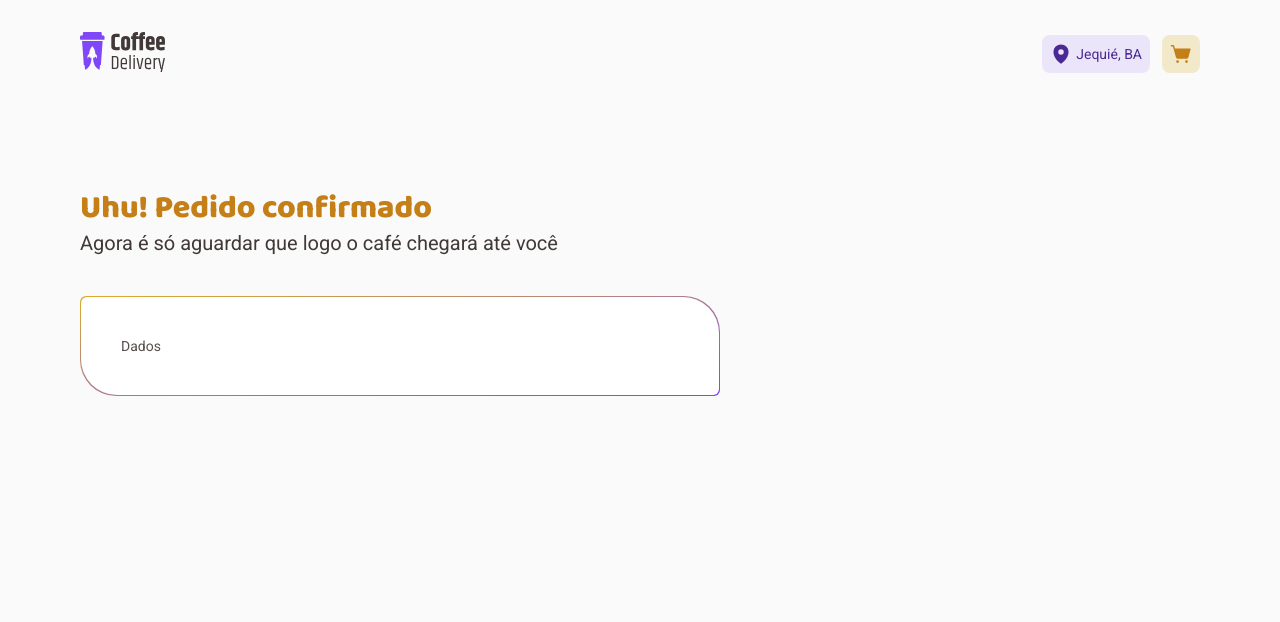
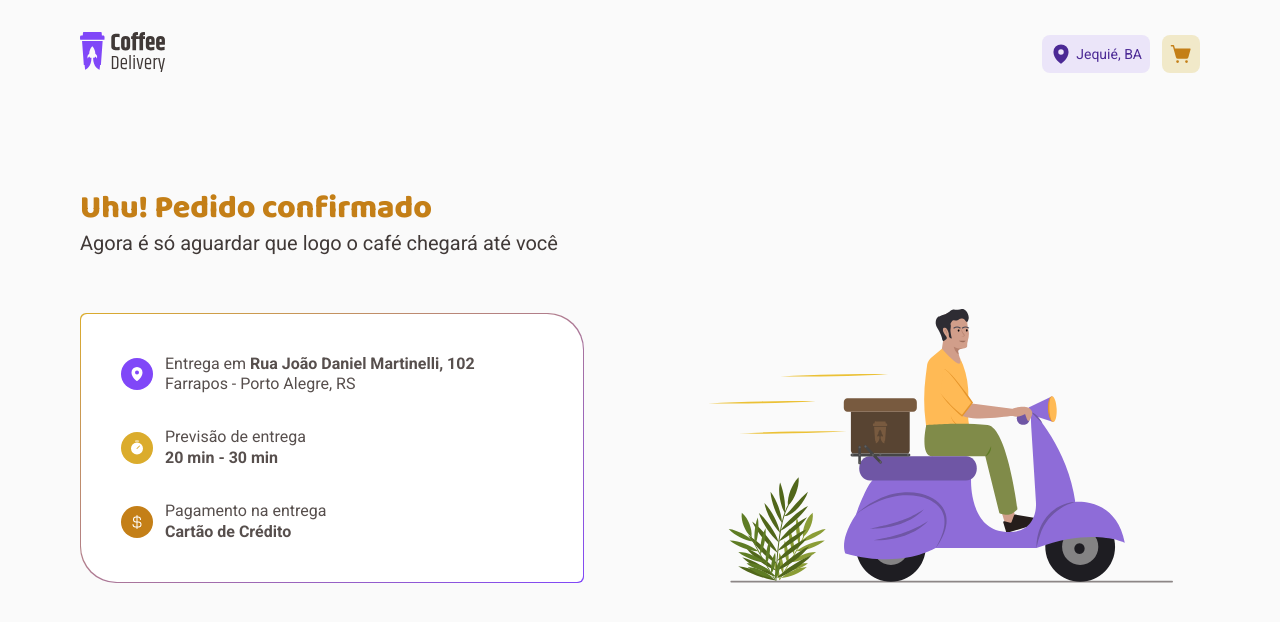
Before and after one commit to AndersonPAlmeida/coffee-delivery, a React (Vite) app: page /order-complete in a window 1280 px wide. Shown: the top 622 px of the page. Built offline with nearby package versions, Linux system fonts and the light colour scheme.

Commit message:
Parte static da página de Order Completa

```diff
--- a/src/pages/Order/index.tsx
+++ b/src/pages/Order/index.tsx
@@ -1,10 +1,17 @@
+import { CurrencyDollar, MapPin, Timer } from '@phosphor-icons/react'
 import {
   Illustration,
+  InfoContainer,
   Informations,
   OrderContainer,
-  OrderInfo,
+  OrderBackground,
   Titles,
+  InformationOne,
+  InformationTwo,
+  InformationThree,
 } from './style'
+// eslint-disable-next-line import/no-absolute-path
+import illustrationOrder from '/IllustrationOrder.svg'
 
 export function Order() {
   return (
@@ -15,10 +22,38 @@ export function Order() {
       </Titles>
 
       <Informations>
-        <OrderInfo>
-          <div>Dados</div>
-        </OrderInfo>
-        <Illustration></Illustration>
+        <OrderBackground>
+          <InfoContainer>
+            <InformationOne>
+              <MapPin size={32} weight="fill" />
+              <p>
+                <span>
+                  Entrega em <strong>Rua João Daniel Martinelli, 102 </strong>
+                </span>
+                <span>Farrapos - Porto Alegre, RS</span>
+              </p>
+            </InformationOne>
+
+            <InformationTwo>
+              <Timer size={32} weight="fill" />
+              <p>
+                <span>Previsão de entrega </span>
+                <strong>20 min - 30 min</strong>
+              </p>
+            </InformationTwo>
+
+            <InformationThree>
+              <CurrencyDollar size={32} />
+              <p>
+                <span>Pagamento na entrega </span>
+                <strong>Cartão de Crédito</strong>
+              </p>
+            </InformationThree>
+          </InfoContainer>
+        </OrderBackground>
+        <Illustration>
+          <img src={illustrationOrder} alt="" />
+        </Illustration>
       </Informations>
     </OrderContainer>
   )
--- a/src/pages/Order/style.ts
+++ b/src/pages/Order/style.ts
@@ -28,8 +28,8 @@ export const Informations = styled.section`
   justify-content: space-between;
 `
 
-export const OrderInfo = styled.section`
-  width: 50vw;
+export const OrderBackground = styled.section`
+  width: 45%;
   border: 1px solid;
   border-radius: 6px 36px;
 
@@ -37,12 +37,62 @@ export const OrderInfo = styled.section`
   background-origin: border-box;
   background-image: ${({ theme }) =>
     `linear-gradient(to bottom right, ${theme.yellow}, ${theme.purple})`};
+`
 
-  div {
-    padding: 40px;
-    background-color: ${({ theme }) => theme.white};
-    border-radius: 6px 36px;
+export const InfoContainer = styled.section`
+  padding: 40px;
+  background-color: ${({ theme }) => theme.white};
+  border-radius: 6px 36px;
+  ${stylesStandard.fonts.textM}
+
+  display: flex;
+  flex-direction: column;
+  gap: 3.2rem;
+
+  strong {
+    font-weight: 700;
   }
 `
 
-export const Illustration = styled.section``
+export const InformationStyled = styled.span`
+  display: flex;
+  align-items: center;
+  gap: 1.2rem;
+
+  svg {
+    border-radius: 50%;
+    padding: 8px;
+    align-self: center;
+    color: ${({ theme }) => theme.white};
+  }
+
+  p {
+    display: flex;
+    flex-direction: column;
+  }
+`
+export const InformationOne = styled(InformationStyled)`
+  svg {
+    background-color: ${({ theme }) => theme.purple};
+  }
+`
+
+export const InformationTwo = styled(InformationStyled)`
+  svg {
+    background-color: ${({ theme }) => theme.yellow};
+  }
+`
+
+export const InformationThree = styled(InformationStyled)`
+  svg {
+    background-color: ${({ theme }) => theme['yellow-dark']};
+  }
+`
+
+export const Illustration = styled.section`
+  width: 45%;
+
+  img {
+    width: 100%;
+  }
+`
```
Also changed, not shown: public/IllustrationOrder.svg (added).
